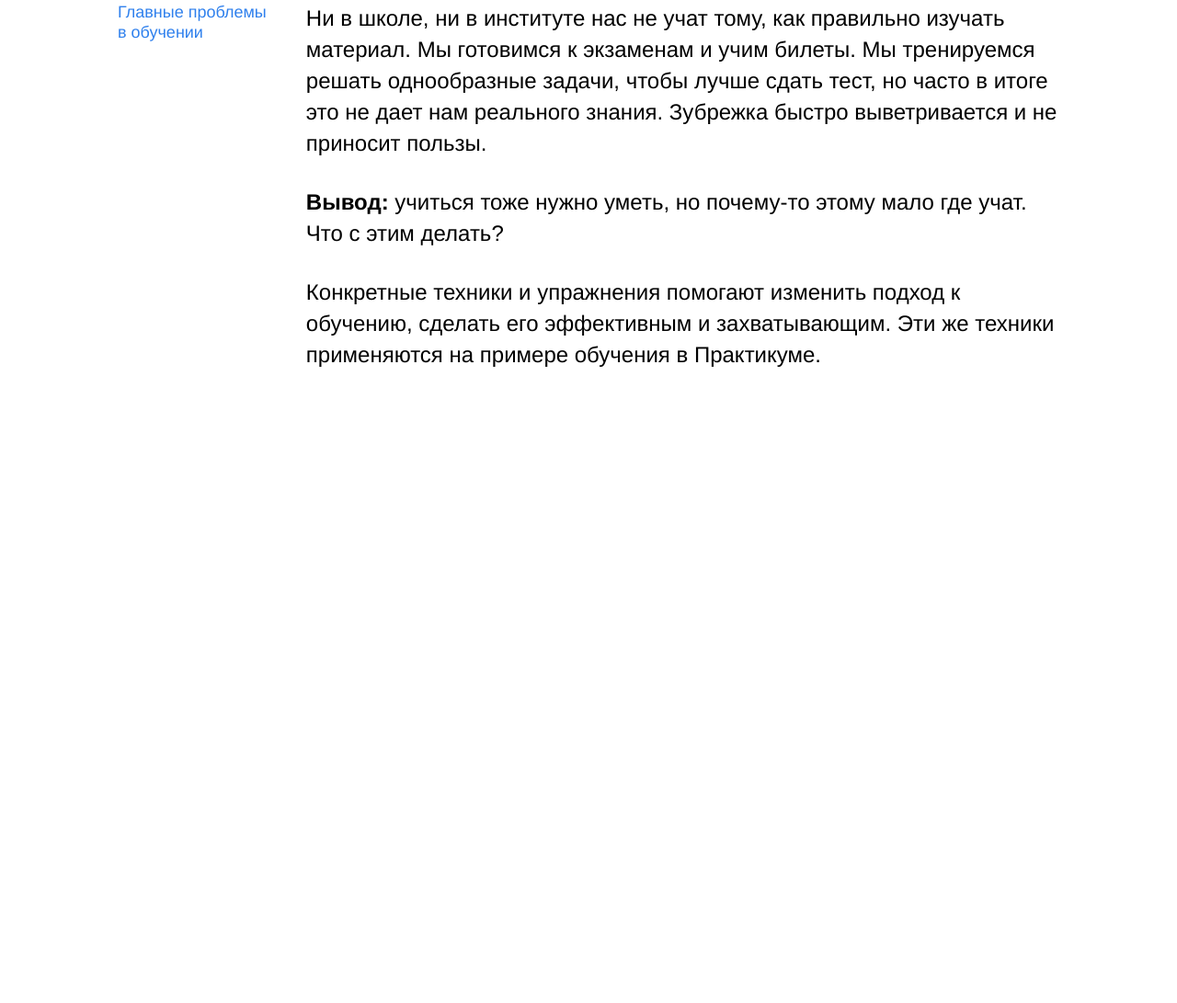
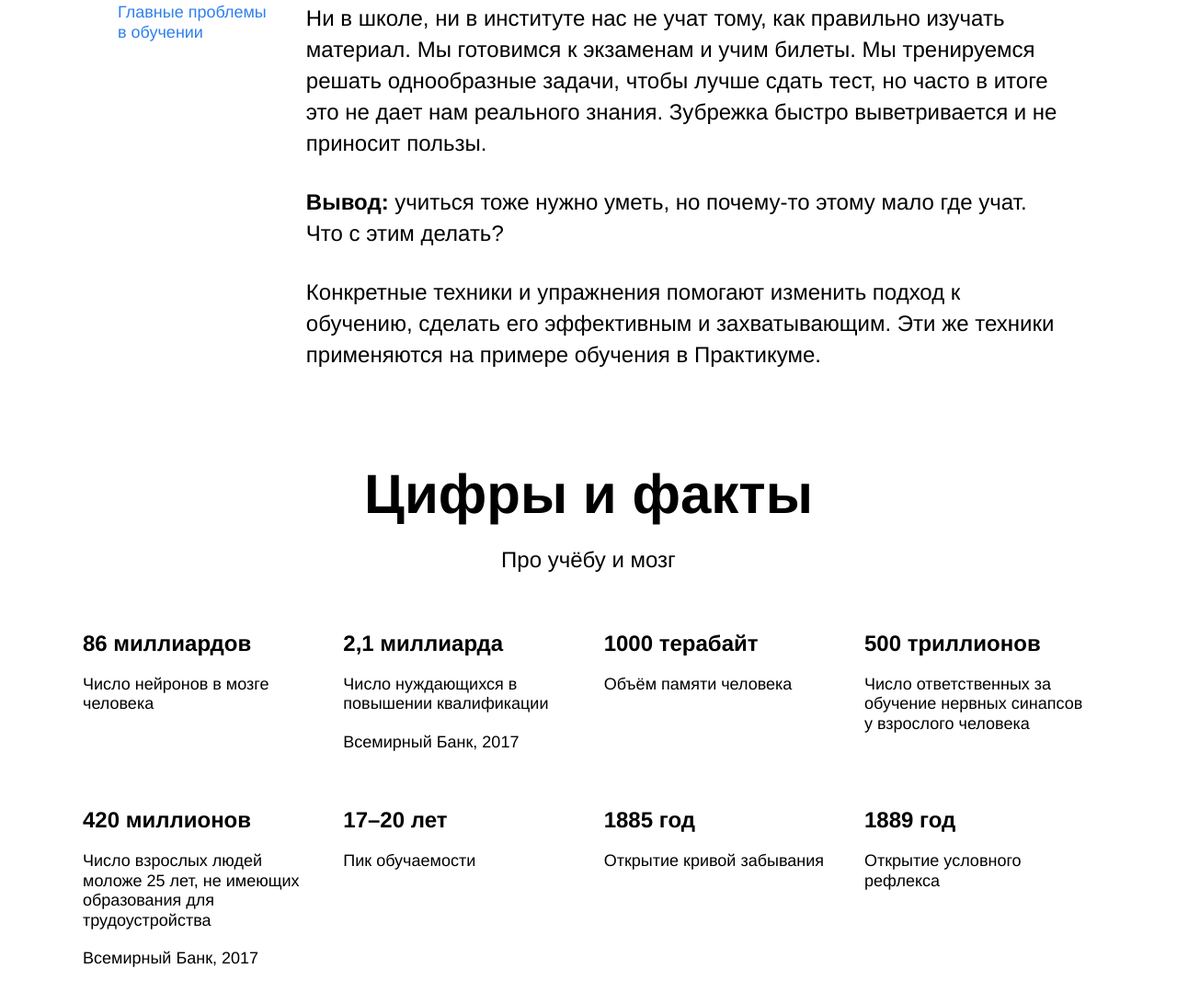
Before and after one commit to Petr-Glotov/how-to-learn, a plain HTML site: page index.html in a window 1280 px wide. Shown: the part 853-1944 px from the top of the page at 92% size. Before the commit the page ends 1256 px from the top, so only its background shows below. Drawn offline with Linux system fonts and the light colour scheme.

Commit message:
Доделана третья секция

```diff
--- a/index.html
+++ b/index.html
@@ -34,8 +34,46 @@
         </div>
       </article>
 
-      <section class="digits">
-      </section>
+      <article class="digits">
+        <h2 class="section-title">Цифры и факты</h2>
+        <div class="section-subtitle">Про учёбу и мозг</div>
+        <div class="section-title__table">
+          <ul class="section-title__cell">
+            <li class="section-title__cell__list">
+              <p class="section-title__heading">86 миллиардов</p>
+              <p class="section-title__text">Число нейронов в мозге человека</p>
+            </li>
+            <li class="section-title__cell__list">
+              <p class="section-title__heading">2,1 миллиарда</p>
+              <p class="section-title__text">Число нуждающихся в повышении квалификации</p>
+              <p class="section-title__text">Всемирный Банк, 2017</p>
+            </li>
+            <li class="section-title__cell__list">
+              <p class="section-title__heading">1000 терабайт</p>
+              <p class="section-title__text">Объём памяти человека</p>
+            </li>
+            <li class="section-title__cell__list">
+              <p class="section-title__heading">500 триллионов</p>
+              <p class="section-title__text">Число ответственных за обучение нервных синапсов у взрослого человека</p>
+            </li>
+            <li class="section-title__cell__list">
+              <p class="section-title__heading">420 миллионов</p>
+              <p class="section-title__text">Число взрослых людей моложе 25 лет, не имеющих образования для трудоустройства</p>
+              <p class="section-title__text">Всемирный Банк, 2017</p>
+            </li>
+            <li class="section-title__cell__list">
+              <p class="section-title__heading">17–20 лет</p>
+              <p class="section-title__text">Пик обучаемости</p>
+            </li>
+            <li class="section-title__cell__list">
+              <p class="section-title__heading">1885 год</p>
+              <p class="section-title__text">Открытие кривой забывания</p>
+            </li>
+            <li class="section-title__cell__list"</li>
+              <p class="section-title__heading">1889 год</p>
+              <p class="section-title__text">Открытие условного рефлекса</p>
+            </l/div>
+      </article>
 
       <section class="feynman">
       </section>
--- a/styles/style.css
+++ b/styles/style.css
@@ -133,6 +133,74 @@
   font-weight: bold;
 }
 
+.section-title__table {
+  width: 1100px;
+  display: flex;
+  margin: 0 auto;
+}
+
+.digits {
+  padding: 100px 0 100px 0;
+}
+
+.section-title {
+  display: flex;
+  justify-content: center;
+}
+
+.section-subtitle {
+  display: flex;
+  justify-content: center;
+}
+
+.section-title__cell {
+  display: flex;
+  list-style-type: none;
+  justify-content: space-between;
+  overflow: hidden;
+  flex-wrap: wrap;
+  padding: 0;
+  margin: 0;
+  line-height: 1.2;
+  font-size: 18px;
+  font-weight: normal;
+}
+
+.section-title__cell__list {
+  width: 250px;
+  padding-top: 60px;
+}
+
+.section-title {
+  line-height: 1.15;
+  font-size: 60px;
+  font-weight: bold;
+  margin: 0;
+}
+
+.section-subtitle {
+  line-height: 34px;
+  font-size: 24px;
+  font-weight: normal;
+  padding-top: 20px;
+}
+
+.section-title__heading {
+  line-height: 1.15;
+  font-size: 24px;
+  font-weight: bold;
+  margin: 0;
+}
+
+.section-title__text {
+  margin: 0;
+  padding-top: 20px;
+}
+
+.section-title__text:nth-child(2n) {
+  padding-top: 20px;
+}
+
 /* и элемента с модификатором вида ключ-значение */
 .table__cell_theme_dark {
   width: 200px;
```
